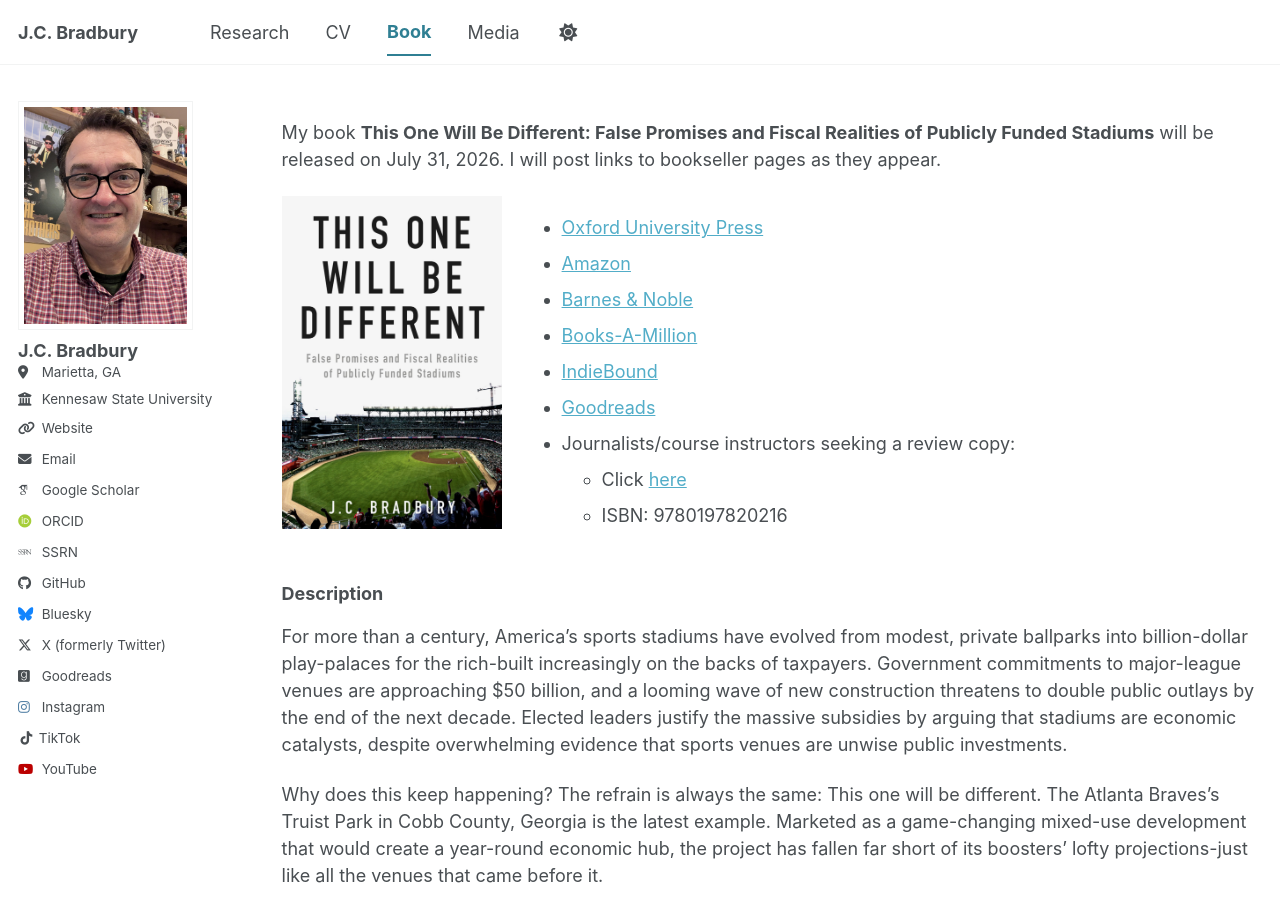
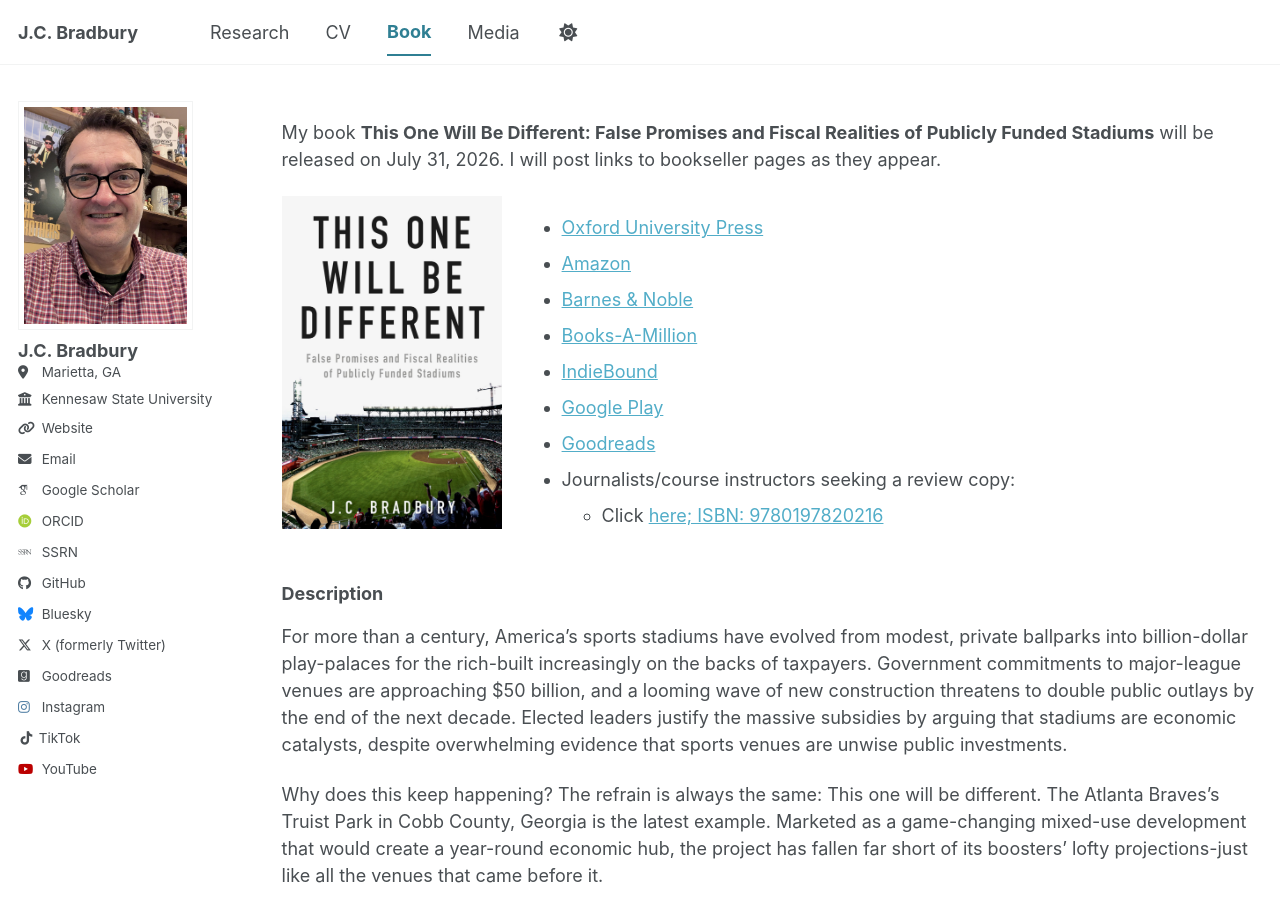
Before and after one commit to jcbradbury/jcbradbury.github.io, a Jekyll site: the page built from _pages/towbd.md, in a window 1280 px wide and 900 px high. Built offline with Jekyll 4.4.1, drawn with Linux system fonts in a browser that asks for light colours; some web fonts are replaced; a script bundle is joined from its source files by our own code; library files that are not in the unit come from our copies.

Commit message:
Update towbd.md

```diff
--- a/_pages/towbd.md
+++ b/_pages/towbd.md
@@ -22,11 +22,11 @@
       <li><a href="https://www.barnesandnoble.com/w/this-one-will-be-different-j-c-bradbury/1149008693?ean=9780197820216">Barnes & Noble</a></li>
       <li><a href="https://www.booksamillion.com/p/This-One-Will-Be-Different/J-C-Bradbury/9780197820216">Books-A-Million</a></li>
       <li><a href="https://bookshop.org/p/books/this-one-will-be-different-false-promises-and-fiscal-realities-of-publicly-funded-stadiums-professor-of-economics-j-c-bradbury/3fcfe692cf812a1b?ean=9780197820216&next=t">IndieBound</a></li>
+      <li><a href="https://play.google.com/store/books/details/J_C_Bradbury_This_One_Will_Be_Different?id=wLzwEQAAQBAJ">Google Play</a></li>
       <li><a href="https://www.goodreads.com/book/show/245768742">Goodreads</a></li>
       <li>Journalists/course instructors seeking a review copy:</li>
         <ul>
-        <li>Click <a href="https://academic.oup.com/pages/request-a-review-copy">here</a></li>
-        <li>ISBN: 9780197820216</li>
+        <li>Click <a href="https://academic.oup.com/pages/request-a-review-copy">here; ISBN: 9780197820216</a></li>
         </ul>
     </ul>
   </div>
```
